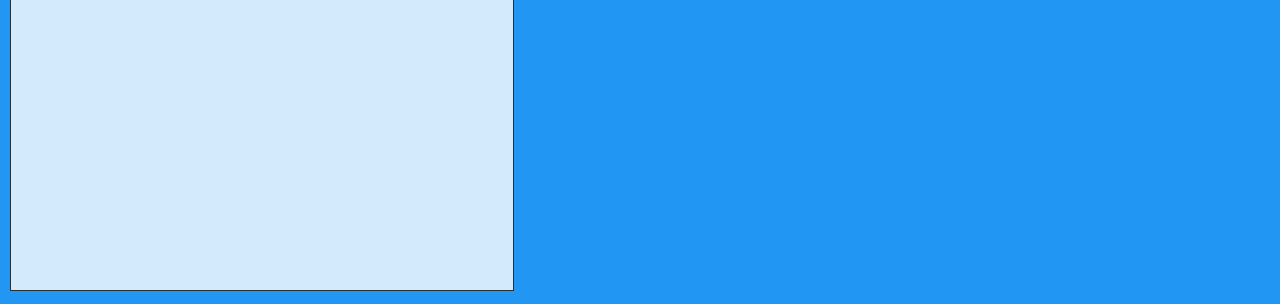
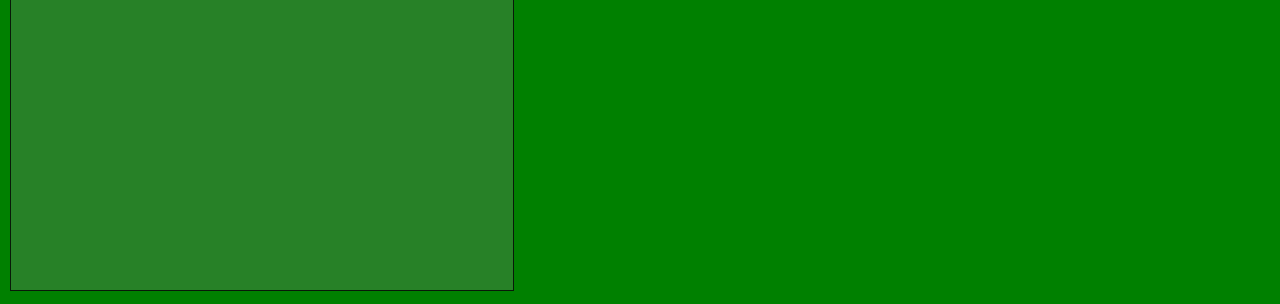
Before and after one commit to non-bin/Dracula, a plain HTML site: page interface/index.html in a window 1280 px wide. Shown: the part 187-491 px from the top of the page. Drawn offline with Linux system fonts and the light colour scheme.

Commit message:
:art: style: Add option to change main background colour

```diff
--- a/interface/main.css
+++ b/interface/main.css
@@ -48,7 +48,7 @@ body {
 .counter {
   align-items: center;
   padding: 5%;
-  background-color: rgba(255, 255, 255, 0.8);
+  background-color: rgba(128, 128, 128, 0.3);
   border: 1px solid rgba(0, 0, 0, 0.8);
   font-size: 20px;
   text-align: center;
--- a/interface/main.js
+++ b/interface/main.js
@@ -30,6 +30,7 @@ let counters = {};
 
 const defaultConfigs = {
   grid: { template: '60% auto / 40% auto' },
+  color: 'green',
   counters: {
     phase: {
       name: 'Phase',
@@ -158,6 +159,7 @@ const setup = () => {
     const screen = document.getElementById('screen');
     screen.innerHTML = '';
     screen.style.gridTemplate = config.grid?.template;
+    screen.style.background = config.color || '';
 
     for (const counterID in config.counters) {
       if (Object.hasOwn(config.counters, counterID)) {
```
